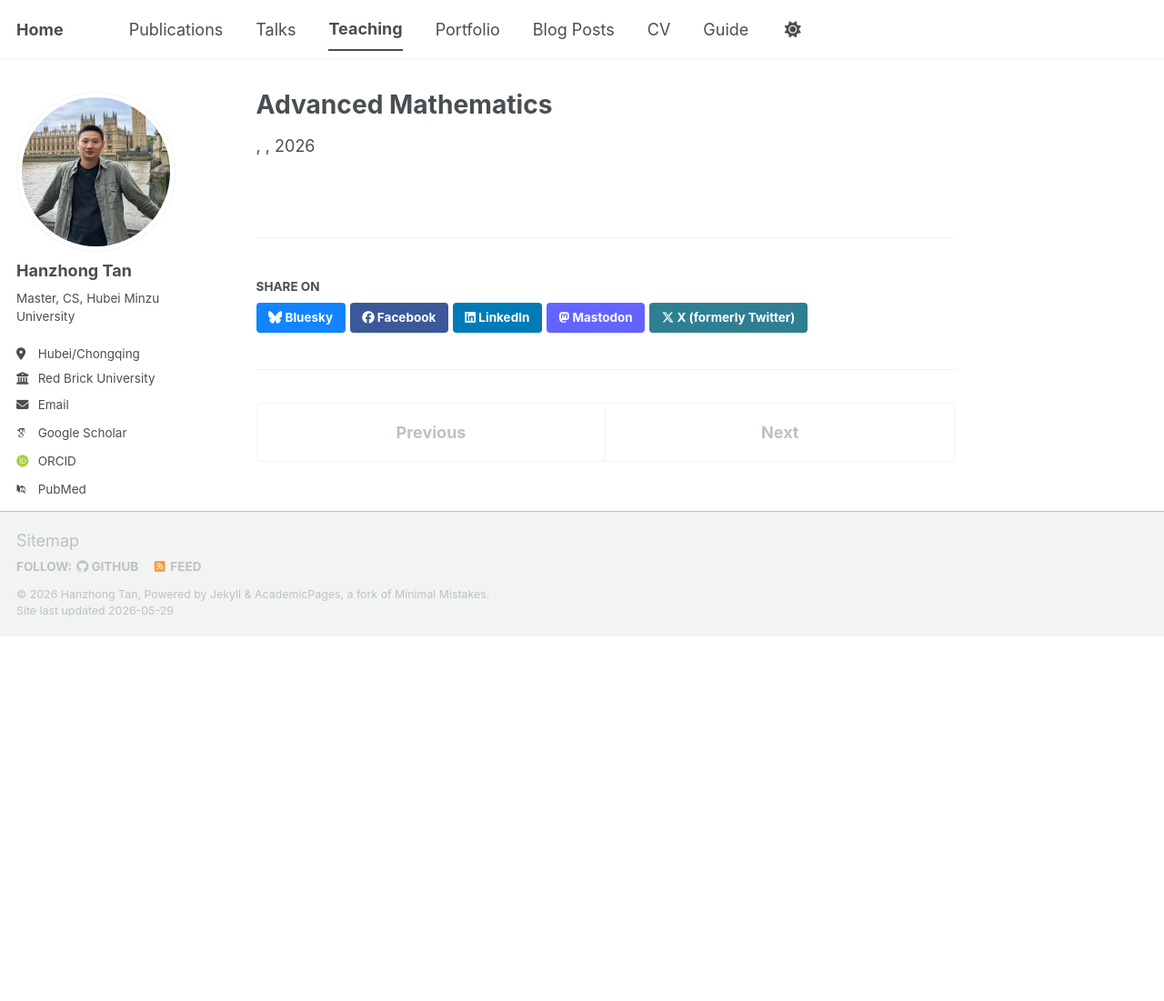
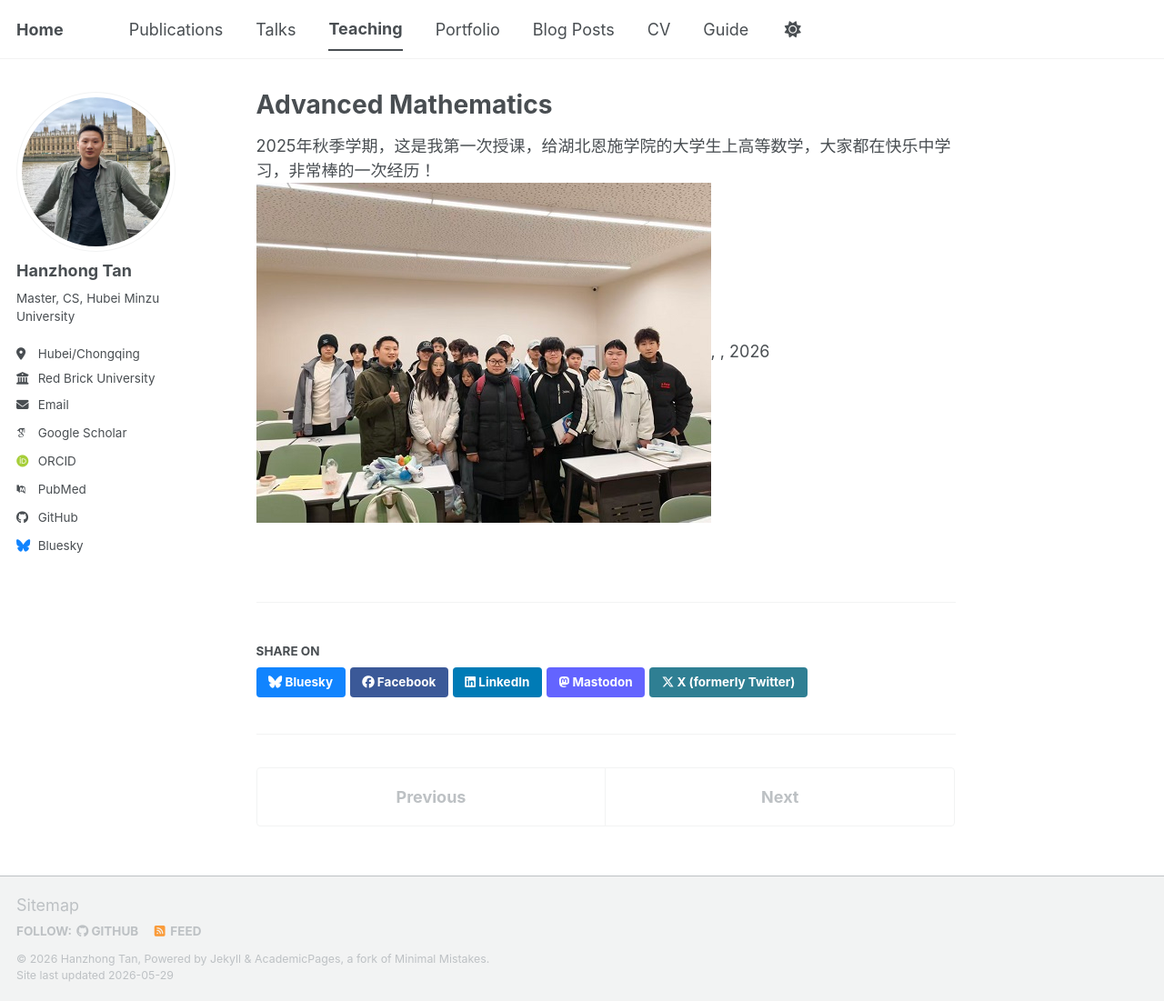
Before and after one commit to liangjiaxiaoqi/liangjiaxiaoqi.github.io, a Jekyll site: the page built from _teaching/2025-autumn-teaching-Advanced_Mathematics.md, in a window 1280 px wide and 1101 px high. Shown: the whole window at 91% size. Built offline with Jekyll 4.4.1, drawn with Linux system fonts in a browser that asks for light colours; some web fonts are replaced; a script bundle is joined from its source files by our own code; library files that are not in the unit come from our copies.

Commit message:
Update 2025-autumn-teaching-Advanced_Mathematics.md

```diff
--- a/_teaching/2025-autumn-teaching-Advanced_Mathematics.md
+++ b/_teaching/2025-autumn-teaching-Advanced_Mathematics.md
@@ -1,6 +1,5 @@
 ---
 title: "Advanced Mathematics"
-excerpt: "2025年秋季学期，这是我第一次授课，给湖北恩施学院的大学生上高等数学，大家都在快乐中学习，非常棒的一次经历！<br/><img src='/images/2025-秋季-高数-湖北恩施学院.jpg'>" #venue excerpt
+type: "2025年秋季学期，这是我第一次授课，给湖北恩施学院的大学生上高等数学，大家都在快乐中学习，非常棒的一次经历！<br/><img src='/images/2025-秋季-高数-湖北恩施学院.jpg'>" #venue excerpt
 collection: teaching
-#date: 2025-09-01
 ---
```
